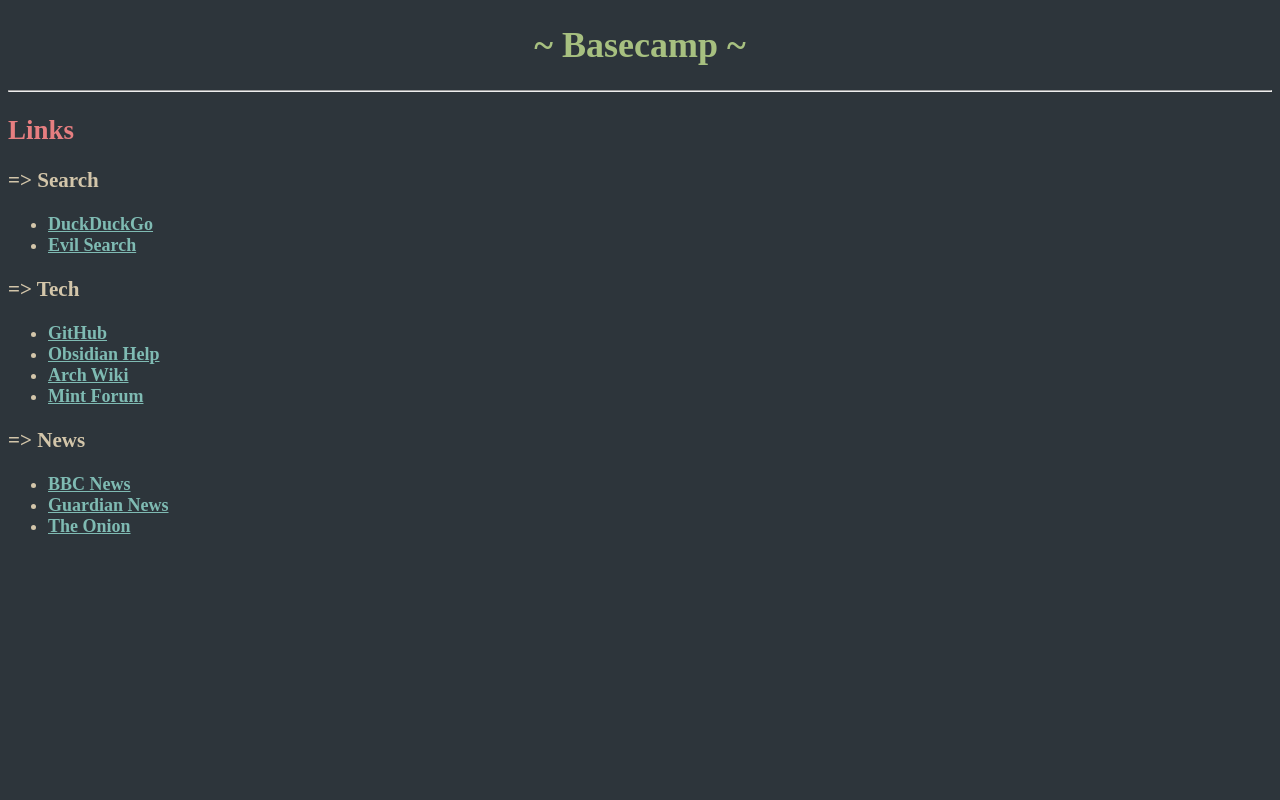
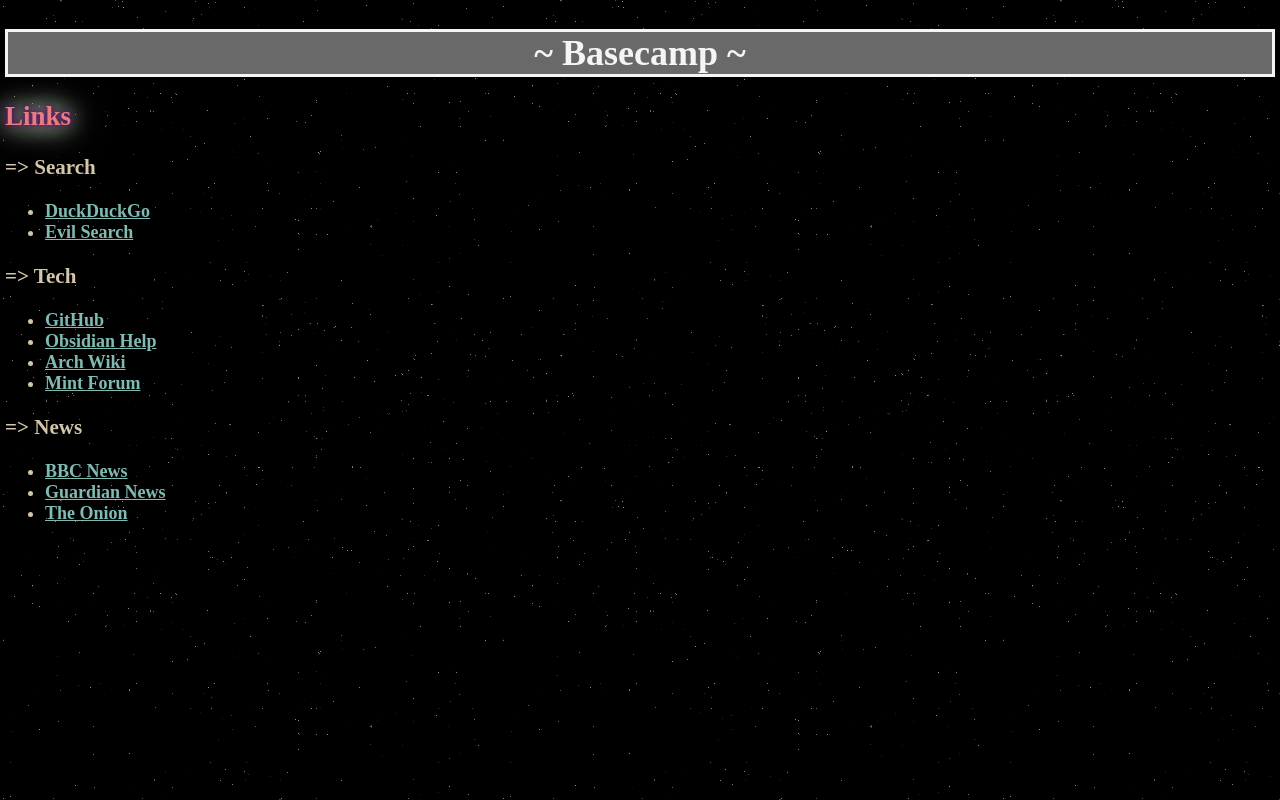
Before and after one commit to ToxicMutantJellyfish/ToxicMutantJellyfish.github.io, a plain HTML site: page index.html in a window 1280 px wide. Drawn offline with Linux system fonts and the light colour scheme.

Commit message:
back to the 90s

```diff
--- a/index.html
+++ b/index.html
@@ -6,17 +6,30 @@
 	<title>Basecamp</title>
 	<style>
 		body {
+			margin: 0;
+			padding: 5px;
 			font-family: JetBrains Mono;
 			font-size: 18px;
 			color: #d3c6aa;
-			background: #2d353b;
+			background-image: url(stars2-slow-dim.gif);
+			background-repeat: repeat;
+			background-position: top left;
+			background-attachment: scroll;
 		}
 		h1 {
-			color: #a7c080;
+			color: whitesmoke;
 			text-align: center;
+			border: 3px solid whitesmoke;
+			background-color: dimgrey;
 		}
 		h2 {
 			color: #e67e80;
+			text-shadow:
+				0 0 5px #560a69,
+				0 0 10px #560a69,
+				0 0 20px rgb(212, 255, 183),
+				0 0 30px rgb(187, 250, 252),
+				0 0 40px rgb(255, 241, 204);
 		}
 		hr {
 			color: #d3c6aa;
@@ -25,7 +38,6 @@
 </head>
 <body>
 	<h1>~ Basecamp ~</h1>
-	<hr>
 	<h2>Links</h2>
 	<h3>=> Search</h3>
 	<ul>
```
Also changed, not shown: stars1.gif (added), stars2-slow-dim.gif (added), stars2-slow.gif (added), stars2.gif (added).
